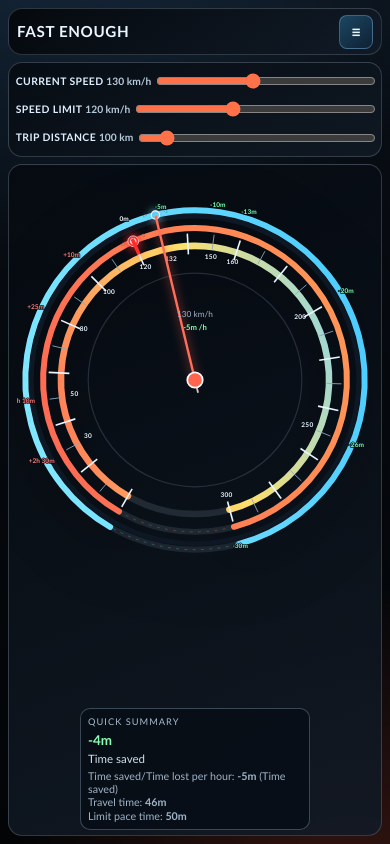
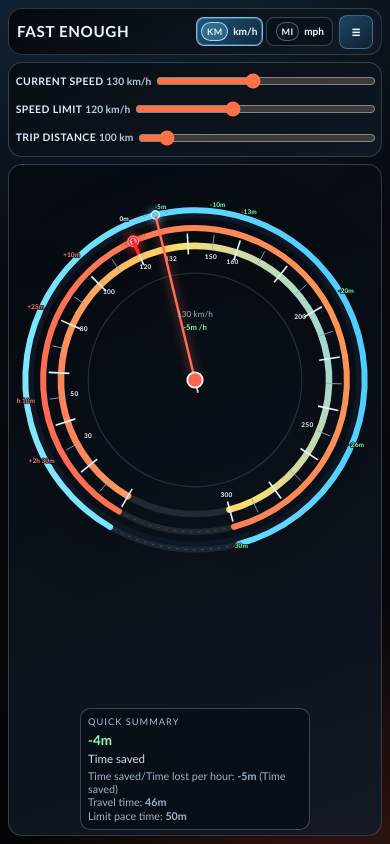
Before and after one commit to POLYTROPO-ES/fastenough, a React (Vite) app: page / in a window 390 px wide. Built offline with nearby package versions, Linux system fonts and the light colour scheme.

Commit message:
feat: add unit toggle for distance measurement in topbar

```diff
--- a/src/App.css
+++ b/src/App.css
@@ -14,7 +14,7 @@
   border-radius: 14px;
   padding: 0.45rem 0.7rem;
   display: grid;
-  grid-template-columns: 1fr auto;
+  grid-template-columns: 1fr auto auto;
   align-items: center;
   gap: 0.45rem;
   position: relative;
@@ -111,6 +111,14 @@
   display: grid;
   gap: 0.25rem;
   font-size: 0.74rem;
+}
+
+.topbar-unit-toggle {
+  min-width: 168px;
+}
+
+.topbar-unit-toggle .unit-toggle-label {
+  font-size: 0.64rem;
 }
 
 .unit-toggle-label {
@@ -725,9 +733,31 @@
   }
 
   .topbar {
-    grid-template-columns: 1fr auto;
+    grid-template-columns: 1fr auto auto;
     gap: 0.35rem;
     padding: 0.35rem 0.5rem;
+  }
+
+  .topbar-unit-toggle {
+    min-width: 136px;
+  }
+
+  .topbar-unit-toggle .unit-toggle-label {
+    display: none;
+  }
+
+  .topbar-unit-toggle .unit-toggle-buttons {
+    gap: 0.22rem;
+  }
+
+  .topbar-unit-toggle .unit-toggle-btn {
+    padding: 0.26rem 0.28rem;
+    font-size: 0.63rem;
+  }
+
+  .topbar-unit-toggle .unit-toggle-btn .unit-icon {
+    min-width: 1.4rem;
+    font-size: 0.56rem;
   }
 
   .menu-trigger {
--- a/src/App.tsx
+++ b/src/App.tsx
@@ -722,6 +722,31 @@ function App() {
     <main className="dashboard">
       <header className="topbar">
         <h1>Fast enough</h1>
+        <div className="unit-toggle topbar-unit-toggle" role="group" aria-label={t.unitLabel}>
+          <span className="unit-toggle-label">{t.unitLabel}</span>
+          <div className="unit-toggle-buttons" data-testid="unit-toggle">
+            <button
+              type="button"
+              className={`unit-toggle-btn ${distanceUnit === 'km' ? 'active' : ''}`}
+              onClick={() => handleUnitChange('km')}
+              aria-pressed={distanceUnit === 'km'}
+              aria-label="Kilometers per hour"
+            >
+              <span className="unit-icon" aria-hidden="true">KM</span>
+              <span>km/h</span>
+            </button>
+            <button
+              type="button"
+              className={`unit-toggle-btn ${distanceUnit === 'mi' ? 'active' : ''}`}
+              onClick={() => handleUnitChange('mi')}
+              aria-pressed={distanceUnit === 'mi'}
+              aria-label="Miles per hour"
+            >
+              <span className="unit-icon" aria-hidden="true">MI</span>
+              <span>mph</span>
+            </button>
+          </div>
+        </div>
         <button
           type="button"
           className="menu-trigger"
@@ -745,32 +770,6 @@ function App() {
                 ))}
               </select>
             </label>
-
-            <div className="unit-toggle" role="group" aria-label={t.unitLabel}>
-              <span className="unit-toggle-label">{t.unitLabel}</span>
-              <div className="unit-toggle-buttons" data-testid="unit-toggle">
-                <button
-                  type="button"
-                  className={`unit-toggle-btn ${distanceUnit === 'km' ? 'active' : ''}`}
-                  onClick={() => handleUnitChange('km')}
-                  aria-pressed={distanceUnit === 'km'}
-                  aria-label="Kilometers per hour"
-                >
-                  <span className="unit-icon" aria-hidden="true">KM</span>
-                  <span>km/h</span>
-                </button>
-                <button
-                  type="button"
-                  className={`unit-toggle-btn ${distanceUnit === 'mi' ? 'active' : ''}`}
-                  onClick={() => handleUnitChange('mi')}
-                  aria-pressed={distanceUnit === 'mi'}
-                  aria-label="Miles per hour"
-                >
-                  <span className="unit-icon" aria-hidden="true">MI</span>
-                  <span>mph</span>
-                </button>
-              </div>
-            </div>
           </div>
 
           <div className="topbar-actions">
```
